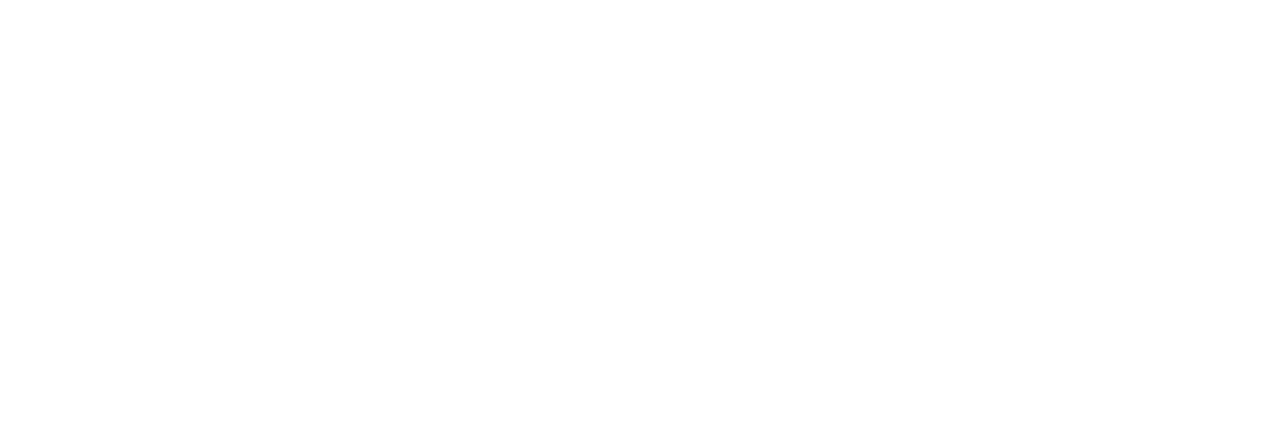
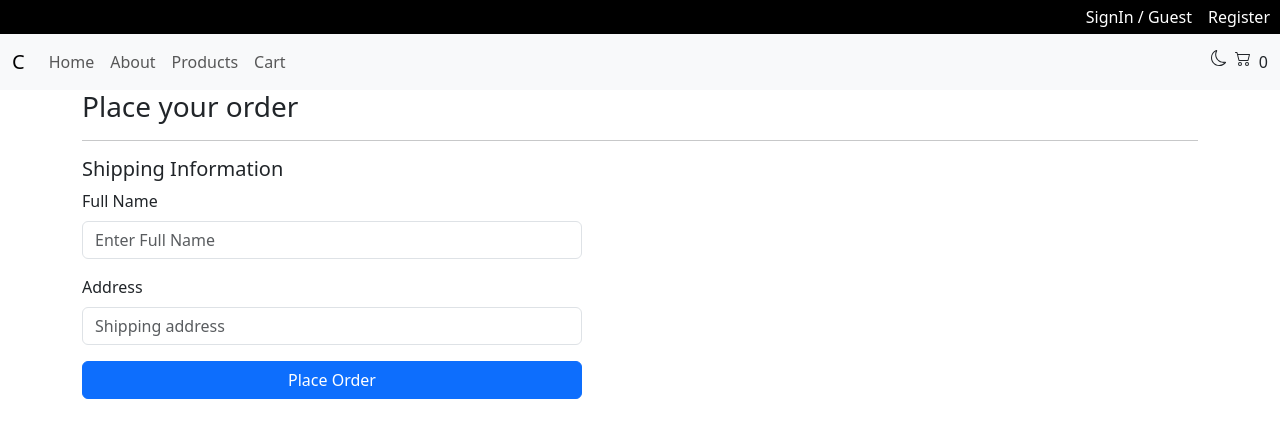
Before and after one commit to govindappaarun/ecomm-app-react-rtk, a React (Vite) app: page /order in a window 1280 px wide. Before the commit this address had no page. Shown: the top 438 px of the page. Built offline with nearby package versions, Linux system fonts and the light colour scheme.

Commit message:
feat: add place orders with login and orders page

```diff
--- a/package.json
+++ b/package.json
@@ -10,11 +10,15 @@
     "preview": "vite preview"
   },
   "dependencies": {
+    "@hookform/resolvers": "^3.3.1",
     "axios": "^1.5.1",
     "react": "^18.2.0",
     "react-dom": "^18.2.0",
+    "react-hook-form": "^7.47.0",
     "react-icons": "^4.11.0",
-    "react-router-dom": "^6.16.0"
+    "react-router-dom": "^6.16.0",
+    "react-toastify": "^9.1.3",
+    "yup": "^1.3.2"
   },
   "devDependencies": {
     "@types/react": "^18.2.15",
--- a/src/AppRouter.jsx
+++ b/src/AppRouter.jsx
@@ -7,6 +7,8 @@ import Layout from "./pages/Home/Layout";
 import ProductDetails from "./pages/Home/Products/ProductDetails";
 import About from "./pages/Home/About";
 import Cart from "./pages/Home/Cart";
+import PlaceOrder from "./pages/Home/PlaceOrder";
+import Orders from "./pages/Home/Orders";
 
 function AppRouter() {
   return (
@@ -18,6 +20,8 @@ function AppRouter() {
         <Route path="/products/:id" element={<ProductDetails />} />
         <Route path="/about" element={<About />} />
         <Route path="/cart" element={<Cart />} />
+        <Route path="/order" element={<PlaceOrder />} />
+        <Route path="/orderList" element={<Orders />} />
       </Route>
       <Route path="/login" element={<Login />} />
       <Route path="/register" element={<Register />} />
--- a/src/pages/Home/Cart/index.jsx
+++ b/src/pages/Home/Cart/index.jsx
@@ -1,9 +1,11 @@
 import { useContext, useState } from "react";
 import { CartContext } from "../../../Contexts/CartContext";
+import { useNavigate } from "react-router-dom";
 
 export default function Cart() {
   const { state, dispatch } = useContext(CartContext);
   const [count, setCount] = useState(1);
+  const navigate = useNavigate();
 
   const handleQtyChange = (e, id) => {
     setCount(e.target.value);
@@ -19,7 +21,8 @@ export default function Cart() {
   };
 
   const handleCheckOut = () => {
-    dispatch({ action: "CLEAR_CART" }); // fine
+    // dispatch({ action: "CLEAR_CART" }); // fine
+    navigate("/order");
   };
 
   return (
--- /dev/null
+++ b/src/pages/Home/Orders/index.jsx
@@ -0,0 +1,101 @@
+import axios from "axios";
+import { useEffect, useState } from "react";
+
+export default function Orders() {
+  const [orders, setOrders] = useState(null);
+  useEffect(() => {
+    const { jwt } = JSON.parse(localStorage.getItem("user"));
+    axios
+      .get("https://strapi-store-server.onrender.com/api/orders", {
+        headers: {
+          Authorization: `Bearer ${jwt}`,
+        },
+      })
+      .then((res) => setOrders(res.data));
+  }, []);
+
+  const onPaginateNext = () => {
+    const { jwt } = JSON.parse(localStorage.getItem("user"));
+    const nextPage = orders.meta.pagination.page + 1;
+    axios
+      .get(
+        `https://strapi-store-server.onrender.com/api/orders?page=${nextPage}`,
+        {
+          headers: {
+            Authorization: `Bearer ${jwt}`,
+          },
+        }
+      )
+      .then((res) => setOrders(res.data));
+  };
+
+  return (
+    <div className="container">
+      <h3>Your Orders</h3>
+      <hr />
+      {orders && <h5>Total Orders: {orders.meta.pagination.total} </h5>}
+      {orders && (
+        <>
+          <table className="table">
+            <thead>
+              <tr>
+                <th scope="col">Name</th>
+                <th scope="col">Address</th>
+                <th scope="col"># Products</th>
+                <th scope="col">Cost</th>
+                <th scope="col">Date</th>
+              </tr>
+            </thead>
+            <tbody>
+              {orders.data.map((order) => {
+                const {
+                  name,
+                  address,
+                  numItemsInCart,
+                  orderTotal,
+                  publishedAt,
+                } = order.attributes;
+                return (
+                  <tr key={order.id}>
+                    <td>{name}</td>
+                    <td>{address}</td>
+                    <td>{numItemsInCart}</td>
+                    <td>{orderTotal}</td>
+                    <td>{publishedAt}</td>
+                  </tr>
+                );
+              })}
+            </tbody>
+          </table>
+          <nav aria-label="Page navigation example">
+            <ul className="pagination justify-content-end">
+              <li className="page-item disabled">
+                <a className="page-link">Previous</a>
+              </li>
+              <li className="page-item">
+                <a className="page-link" href="#">
+                  1
+                </a>
+              </li>
+              <li className="page-item">
+                <a className="page-link" href="#">
+                  2
+                </a>
+              </li>
+              <li className="page-item">
+                <a className="page-link" href="#">
+                  3
+                </a>
+              </li>
+              <li className="page-item">
+                <a className="page-link" href="#" onClick={onPaginateNext}>
+                  Next
+                </a>
+              </li>
+            </ul>
+          </nav>
+        </>
+      )}
+    </div>
+  );
+}
--- /dev/null
+++ b/src/pages/Home/PlaceOrder/index.jsx
@@ -0,0 +1,99 @@
+import { useForm } from "react-hook-form";
+import { yupResolver } from "@hookform/resolvers/yup";
+import * as yup from "yup";
+import axios from "axios";
+import { useNavigate } from "react-router-dom";
+
+export default function PlaceOrder() {
+  const navigate = useNavigate();
+  const schema = yup
+    .object({
+      fullName: yup.string().required().min(5),
+      address: yup.string().required().min(10),
+    })
+    .required();
+  const {
+    handleSubmit,
+    register,
+    formState: { errors },
+  } = useForm({ resolver: yupResolver(schema) });
+
+  const onSubmit = (data) => {
+    // console.log(data);
+    const { jwt } = JSON.parse(localStorage.getItem("user"));
+    const payload = {
+      name: data.fullName,
+      address: data.address,
+      chargeTotal: 20298.9,
+      orderTotal: "$202.99",
+      cartItems: [
+        {
+          cartID: "6#FF5733",
+          productID: 6,
+          image:
+            "https://images.pexels.com/photos/3679601/pexels-photo-3679601.jpeg?auto=compress&cs=tinysrgb&w=1260&h=750&dpr=2",
+          title: "coffee table",
+          price: "17999",
+          company: "Modenza",
+          productColor: "#FF5733",
+          amount: 1,
+        },
+      ],
+      numItemsInCart: 1,
+    };
+    axios
+      .post(
+        "https://strapi-store-server.onrender.com/api/orders",
+        {
+          data: payload,
+        },
+        {
+          headers: {
+            Authorization: `Bearer ${jwt}`,
+          },
+        }
+      )
+      .then(() => navigate("/orders"));
+  };
+
+  return (
+    <div className="container">
+      <h3>Place your order</h3>
+      <hr />
+      <h5>Shipping Information</h5>
+      <form style={{ maxWidth: 500 }} onSubmit={handleSubmit(onSubmit)}>
+        <div className="mb-3">
+          <label htmlFor="fullName" className="form-label">
+            Full Name
+          </label>
+          <input
+            type="text"
+            className="form-control"
+            id="fullName"
+            placeholder="Enter Full Name"
+            {...register("fullName")}
+          />
+          {errors.fullName && <p>{errors.fullName.message}</p>}
+        </div>
+        <div className="mb-3">
+          <label htmlFor="address" className="form-label">
+            Address
+          </label>
+          <input
+            type="text"
+            className="form-control"
+            id="address"
+            placeholder="Shipping address"
+            {...register("address")}
+          />
+          {errors.address && (
+            <p style={{ color: "red" }}>{errors.address.message}</p>
+          )}
+        </div>
+        <div className="d-flex">
+          <button className="btn btn-primary flex-grow-1">Place Order</button>
+        </div>
+      </form>
+    </div>
+  );
+}
--- a/src/pages/Login/index.jsx
+++ b/src/pages/Login/index.jsx
@@ -1,6 +1,7 @@
 import { Link, useNavigate } from "react-router-dom";
 import "./style.css";
 import { useState } from "react";
+import axios from "axios";
 
 export default function Login() {
   const [loginForm, setLoginForm] = useState({ email: "", password: "" });
@@ -15,10 +16,23 @@ export default function Login() {
     e.preventDefault();
     console.log(loginForm);
     if (loginForm.email.length && loginForm.password.length) {
-      // ToDo to post to login API
-      navigate("/", { state: loginForm });
-      setLoginForm({ email: "", password: "" });
+      doLogin({ ...loginForm });
     }
+  };
+  const doLogin = ({ email, password }) => {
+    axios
+      .post("https://strapi-store-server.onrender.com/api/auth/local", {
+        identifier: email,
+        password: password,
+      })
+      .then((res) => {
+        setLoginForm({ email: "", password: "" });
+        localStorage.setItem("user", JSON.stringify(res.data));
+        navigate("/");
+      });
+  };
+  const handleGuestLogin = () => {
+    doLogin({ email: "test@test.com", password: "secret" });
   };
 
   return (
@@ -67,7 +81,11 @@ export default function Login() {
             <button type="submit" className="btn btn-primary">
               Submit
             </button>
-            <button type="button" className="btn btn-info">
+            <button
+              type="button"
+              className="btn btn-info"
+              onClick={handleGuestLogin}
+            >
               Guest User
             </button>
           </div>
```
Also changed, not shown: 1 other file (tests, documents, lock files or other folders).
